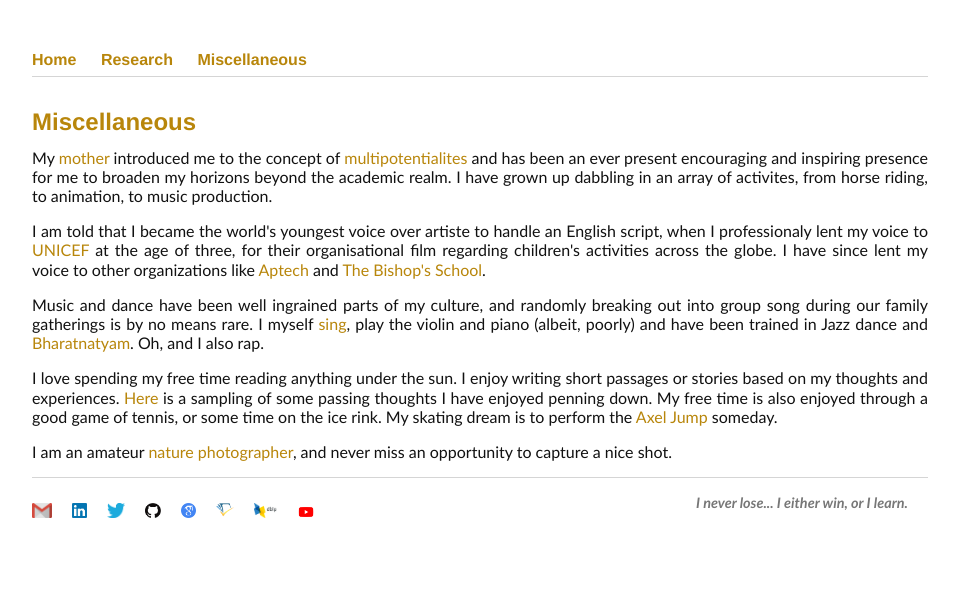
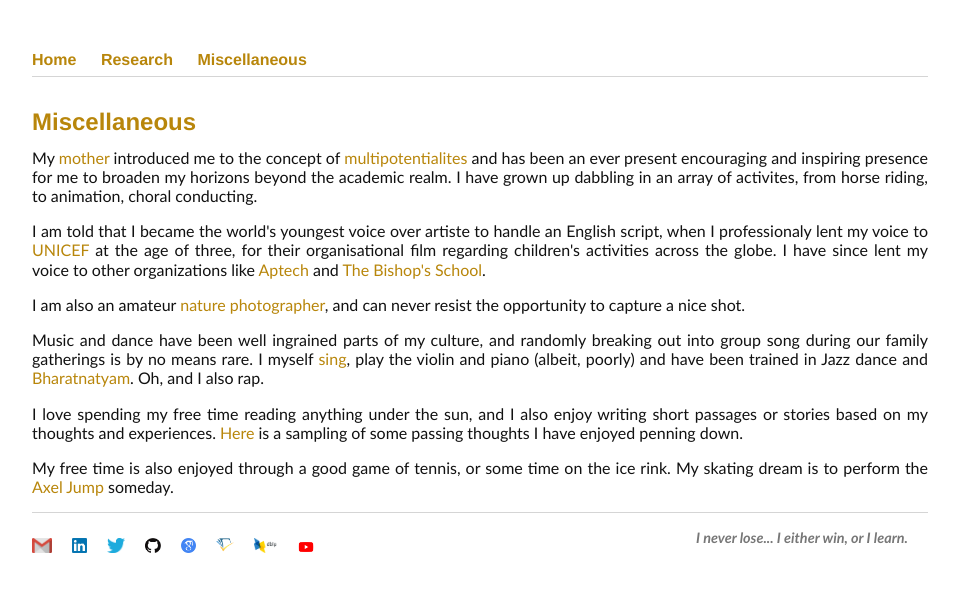
Before and after one commit to Uppaal/Uppaal.github.io, a Jekyll site: the page built from misc.html, in a window 1280 px wide. Shown: the top 592 px of the page, without its empty margins (160-1119 px from the left). Built offline with Jekyll 4.4.1, drawn with Linux system fonts in a browser that asks for light colours.

Commit message:
Minor content update.

```diff
--- a/misc.html
+++ b/misc.html
@@ -7,21 +7,21 @@ title: Miscellaneous
 	<h1>{{ page.title }}</h1>
 
 	<p>My <a href="https://www.kuiljeituppaal.com/">mother</a> introduced me to the concept of <a href="https://en.wikipedia.org/wiki/Multipotentiality">multipotentialites</a> and has been an ever present encouraging and inspiring presence for me to broaden my horizons beyond the academic realm.
-		I have grown up dabbling in an array of activites, from horse riding, to animation, to music production.</p>
+		I have grown up dabbling in an array of activites, from horse riding, to animation, choral conducting.</p>
 
-<!--	Pilot?-->
+<!--	Pilot? Pyramid team - captain?-->
 
 	<p>I am told that I became the world's youngest voice over artiste to handle an English script, when I professionaly lent my voice to <a href="https://www.unicef.org/">UNICEF</a> at the age of three, for their organisational film regarding children&apos;s activities across the globe.
 		I have since lent my voice to other organizations like <a href="https://en.wikipedia.org/wiki/Aptech">Aptech</a> and <a href="https://en.wikipedia.org/wiki/The_Bishop%27s_School_%28Pune%29">The Bishop's School</a>.</p>
+
+	<p>I am also an amateur <a href="https://photos.app.goo.gl/PiG41MpMXXncb9Gb8">nature photographer</a>, and can never resist the opportunity to capture a nice shot.</p>
 
 	<p>Music and dance have been well ingrained parts of my culture, and randomly breaking out into group song during our family gatherings is by no means rare.
 		I myself <a href="https://www.youtube.com/channel/UC0HewpyoDEpQKWMAdkXiGRw">sing</a>, play the violin and piano (albeit, poorly)
 		and have been trained in Jazz dance and <a href="https://en.wikipedia.org/wiki/Bharatanatyam">Bharatnatyam</a>.
 		Oh, and I also rap. </p>
 
-	<p>I love spending my free time reading anything under the sun. I enjoy writing short passages or stories based on my thoughts and experiences. <a href="https://drive.google.com/file/d/1Q_AR7Jp8Nrzmu6qxLRMfOBCWIDo3Btxu/view?usp=sharing">Here</a> is a sampling of some passing thoughts I have enjoyed penning down.
-	My free time is also enjoyed through a good game of tennis, or some time on the ice rink. My skating dream is to perform the <a href="https://en.wikipedia.org/wiki/Axel_jump">Axel Jump</a> someday.</p>
+	<p>I love spending my free time reading anything under the sun, and I also enjoy writing short passages or stories based on my thoughts and experiences. <a href="https://drive.google.com/file/d/1Q_AR7Jp8Nrzmu6qxLRMfOBCWIDo3Btxu/view?usp=sharing">Here</a> is a sampling of some passing thoughts I have enjoyed penning down.</p>
 
-	<p>I am an amateur <a href="https://photos.app.goo.gl/PiG41MpMXXncb9Gb8">nature photographer</a>, and never miss an opportunity to capture a nice shot.</p>
-
+	<p>My free time is also enjoyed through a good game of tennis, or some time on the ice rink. My skating dream is to perform the <a href="https://en.wikipedia.org/wiki/Axel_jump">Axel Jump</a> someday.</p>
 </div>
```
